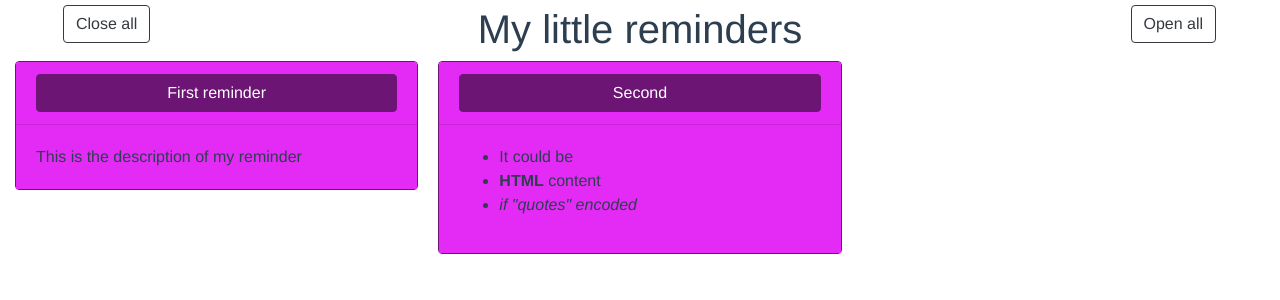
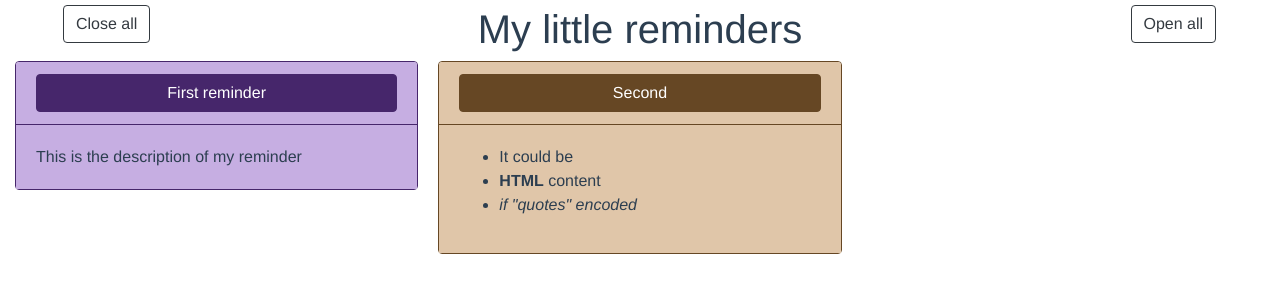
Before and after one commit to Keiwen/my-little-reminders, a Vue app: page / in a window 1280 px wide. Shown: the top 300 px of the page. Built offline with nearby package versions, Linux system fonts and the light colour scheme.

Commit message:
change color management

```diff
--- a/src/components/Reminder.vue
+++ b/src/components/Reminder.vue
@@ -1,5 +1,5 @@
 <template>
-  <b-card no-body class="reminder" :style="style">
+  <b-card no-body class="reminder" :class="'reminder-'+color">
     <b-card-header header-tag="header">
       <b-button block @click="toggleReminder(reminder_index)">{{content.title}}</b-button>
     </b-card-header>
@@ -15,7 +15,7 @@ export default {
   props: ['content', 'reminder_index'],
   data () {
     return {
-      style: ''
+      color: 'none'
     }
   },
   methods: {
@@ -24,21 +24,12 @@ export default {
     }
   },
   mounted () {
-    const styles = {
-      'blue': {'base': '#2A4A75', 'light': '#589AF5', 'hover': '#132236'},
-      'red': {'base': '#751E1A', 'light': '#F54035', 'hover': '#360E0C'},
-      'yellow': {'base': '#757013', 'light': '#F5EC26', 'hover': '#363309'},
-      'green': {'base': '#287536', 'light': '#53F570', 'hover': '#123619'},
-      'pink': {'base': '#6D1575', 'light': '#E42BF5', 'hover': '#320A36'},
-      'brown': {'base': '#66645D', 'light': '#F7E9D7', 'hover': '#3B3A35'}
-    }
-    const colors = Object.keys(styles)
-    const randomColor = colors[Math.floor(Math.random() * colors.length)]
-    this.style = {
-      '--base': styles[randomColor]['base'],
-      '--light': styles[randomColor]['light'],
-      '--hover': styles[randomColor]['hover']
-    }
+    const colors = [
+      'blue', 'red', 'yellow', 'green', 'pink', 'orange',
+      'lightblue', 'darkblue', 'violet', 'brown', 'grey',
+      'dark'
+    ]
+    this.color = colors[Math.floor(Math.random() * colors.length)]
   }
 }
 </script>
@@ -48,20 +39,58 @@ export default {
     text-align: justify;
   }
 
-  .reminder {
-    border-color: var(--base);
+  @mixin colorReminder($color) {
+    border-color: $color;
     header {
-      background-color: var(--light);
+      background-color: lighten($color, 50%);
+      border-bottom: 1px solid $color;
       button {
-        background-color: var(--base); border-color: var(--base);
+        background-color: $color; border-color: $color;
         &:hover {
-          background-color: var(--hover); border-color: var(--base);
+          background-color: darken($color, 10%); border-color: $color;
         }
       }
     }
     .card-body {
-      background-color: var(--light);
+      background-color: lighten($color, 50%);
     }
   }
 
+  .reminder-blue {
+    @include colorReminder(#285370);
+  }
+  .reminder-red{
+    @include colorReminder(#662427);
+  }
+  .reminder-yellow {
+    @include colorReminder(#AFA61D);
+  }
+  .reminder-green {
+    @include colorReminder(#287536);
+  }
+  .reminder-pink {
+    @include colorReminder(#662460);
+  }
+  .reminder-orange {
+    @include colorReminder(#AF5D15);
+  }
+  .reminder-lightblue {
+    @include colorReminder(#28726C);
+  }
+  .reminder-darkblue {
+    @include colorReminder(#272E6D);
+  }
+  .reminder-violet {
+    @include colorReminder(#46266B);
+  }
+  .reminder-brown {
+    @include colorReminder(#664724);
+  }
+  .reminder-grey {
+    @include colorReminder(#777777);
+  }
+  .reminder-dark {
+    @include colorReminder(#333333);
+  }
+
 </style>
```
